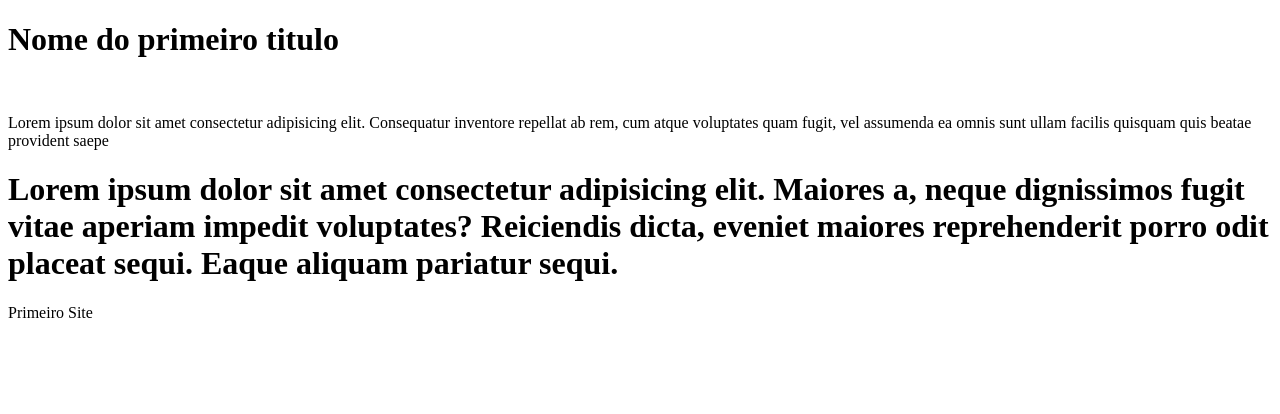
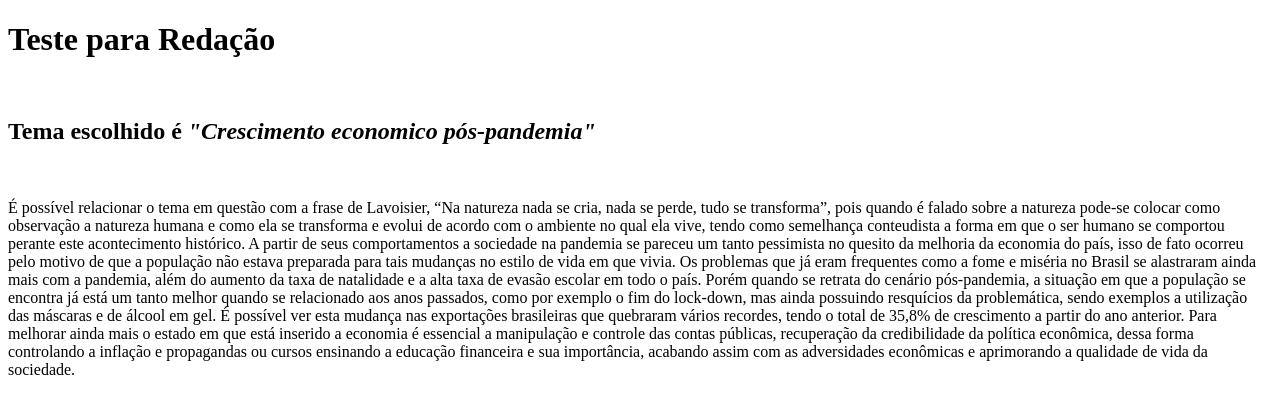
Before and after one commit to iamDFSB/Projeto-Site, a plain HTML site: page index.html in a window 1280 px wide. Drawn offline with Linux system fonts and the light colour scheme.

Commit message:
Coloquei a redação

```diff
--- a/index.html
+++ b/index.html
@@ -9,11 +9,17 @@
 </head>
 <body>
 
-    <h1>Nome do primeiro titulo</h1><br>
-    <p>Lorem ipsum dolor sit amet consectetur adipisicing elit. Consequatur inventore repellat ab rem, cum atque voluptates quam fugit, vel assumenda ea omnis sunt ullam facilis quisquam quis beatae provident saepe</p>
+    <h1><strong>Teste para Redação</strong></h1><br>
 
-    <h1>Lorem ipsum dolor sit amet consectetur adipisicing elit. Maiores a, neque dignissimos fugit vitae aperiam impedit voluptates? Reiciendis dicta, eveniet maiores reprehenderit porro odit placeat sequi. Eaque aliquam pariatur sequi.</h1>
-    <p>Primeiro Site</p>
+    <h2>Tema escolhido é <i>"Crescimento economico pós-pandemia"</i></h2><br>
+
+        <p>É possível relacionar o tema em questão com a frase de Lavoisier, “Na natureza nada se cria, nada se perde, tudo se transforma”, pois quando é falado sobre a natureza  pode-se colocar como observação a natureza humana e como ela se transforma e evolui de acordo com o ambiente no qual ela vive, tendo como semelhança conteudista a forma em que o ser humano se comportou perante este acontecimento histórico.
+
+            A partir de seus comportamentos a sociedade na pandemia se pareceu um tanto pessimista no quesito da melhoria da economia do país, isso de fato ocorreu pelo motivo de que a população não estava preparada para tais mudanças no estilo de vida em que vivia. Os problemas que já eram frequentes como a fome e miséria no Brasil se alastraram ainda mais com a pandemia, além do aumento da taxa de natalidade e a alta taxa de evasão escolar em todo o país.
+
+            Porém quando se retrata do cenário pós-pandemia, a situação em que a população se encontra já está um tanto melhor quando se relacionado aos anos passados, como por exemplo o fim do lock-down, mas ainda possuindo resquícios da problemática, sendo exemplos a utilização das máscaras e de álcool em gel. É possível ver esta mudança nas exportações brasileiras que quebraram vários recordes, tendo o total de 35,8% de crescimento a partir do ano anterior.
+
+            Para melhorar ainda mais o estado em que está inserido a economia é essencial a manipulação e controle das contas públicas, recuperação da credibilidade da política econômica, dessa forma controlando a inflação e propagandas ou cursos ensinando a educação financeira e sua importância, acabando assim com as adversidades econômicas e aprimorando a qualidade de vida da sociedade.</p>
 
 </body>
 
```
